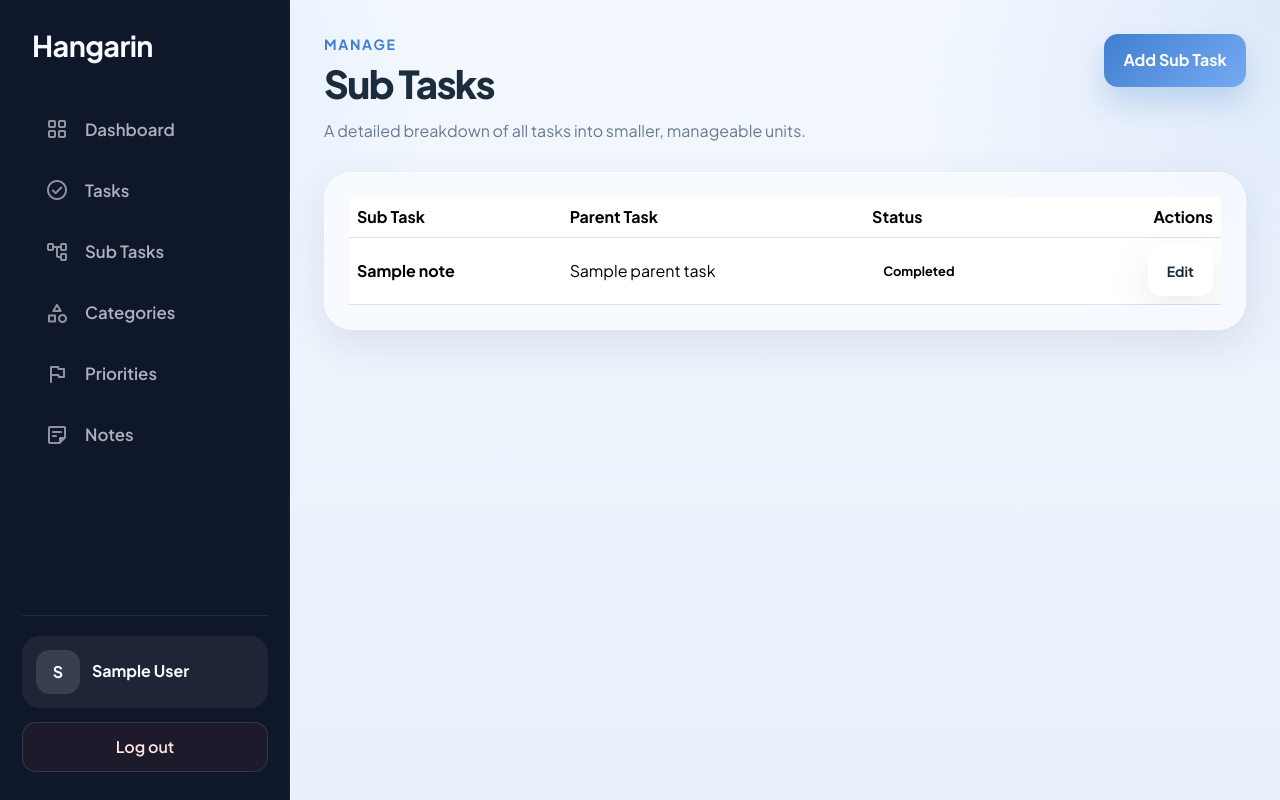
After one commit to OregelaVSTD/HANGARIN, a Django app: template todo/templates/tasks/subtask_list.html in a window 1280 px wide. The commit adds this page. Run offline with Django 3.2, Linux system fonts and the light colour scheme; a user stored in the database is signed in; tables that the repository leaves empty hold one stand-in row (values such as "Sample post"); the template is opened without the code that fills it: most values are stand-ins (such as "Sample title", 1, 10 or a date in 2020).

Commit message:
Expand sidebar with Sub Tasks, Categories, Priorities, and Notes; Implement full CRUD functionality and UI polish

```diff
--- a/static/css/hangarin.css
+++ b/static/css/hangarin.css
@@ -47,82 +47,68 @@ body {
     display: flex;
     flex-direction: column;
     justify-content: space-between;
-    background:
-        linear-gradient(180deg, rgba(16, 55, 43, 0.98), rgba(27, 73, 58, 0.96)),
-        #15382d;
+    background: #0f172a; /* Deep Navy */
     color: #f8fbff;
     box-shadow: inset -1px 0 0 rgba(255, 255, 255, 0.05);
 }
 
 .brand-block {
-    display: grid;
-    grid-template-columns: 56px 1fr;
-    gap: 14px;
+    display: flex;
     align-items: center;
-    margin-bottom: 30px;
+    gap: 12px;
+    margin-bottom: 40px;
+    padding-left: 10px;
     color: inherit;
 }
 
 .brand-mark {
-    width: 56px;
-    height: 56px;
-    display: grid;
-    place-items: center;
-    border-radius: 18px;
-    background: linear-gradient(145deg, #4d8d73, #86b49f);
-    font-size: 1.4rem;
-    font-weight: 800;
-    box-shadow: 0 12px 24px rgba(77, 141, 115, 0.28);
-}
-
-.brand-eyebrow,
-.brand-subtitle,
-.sidebar-section-label,
-.profile-role {
-    margin: 0;
-    color: rgba(232, 240, 255, 0.68);
-}
-
-.brand-eyebrow,
-.sidebar-section-label {
-    font-size: 0.78rem;
-    font-weight: 700;
-    text-transform: uppercase;
-    letter-spacing: 0.12em;
+    display: none; /* Hide H mark to match image better */
 }
 
 .brand-title {
-    margin: 2px 0 4px;
-    font-size: 1.45rem;
-    font-weight: 800;
-}
-
-.brand-subtitle,
-.profile-role {
-    font-size: 0.92rem;
+    margin: 0;
+    font-size: 1.8rem;
+    font-weight: 700;
+    letter-spacing: -0.02em;
 }
 
 .sidebar-section-label {
-    margin-bottom: 12px;
+    display: none; /* Hide label to match image */
 }
 
 .app-nav {
-    gap: 10px;
+    gap: 8px;
 }
 
 .app-nav .nav-link {
-    padding: 14px 16px;
+    display: flex;
+    align-items: center;
+    gap: 16px;
+    padding: 14px 20px;
     border-radius: 16px;
-    color: rgba(241, 245, 255, 0.86);
+    color: rgba(241, 245, 255, 0.7);
     font-weight: 600;
-    transition: all 0.18s ease;
+    font-size: 1.05rem;
+    transition: all 0.2s ease;
+    border-left: 3px solid transparent;
 }
 
-.app-nav .nav-link:hover,
+.app-nav .nav-link .material-symbols-rounded {
+    font-size: 24px;
+    opacity: 0.8;
+}
+
+.app-nav .nav-link:hover {
+    color: #fff;
+    background: rgba(255, 255, 255, 0.05);
+}
+
 .app-nav .nav-link.active {
     color: #fff;
     background: rgba(255, 255, 255, 0.1);
-    box-shadow: inset 0 0 0 1px rgba(255, 255, 255, 0.06);
+    backdrop-filter: blur(10px);
+    border-left: 3px solid #fff;
+    box-shadow: 0 4px 15px rgba(0, 0, 0, 0.1);
 }
 
 .sidebar-footer {
--- a/todo/templates/base.html
+++ b/todo/templates/base.html
@@ -8,6 +8,7 @@
     <link rel="preconnect" href="https://fonts.googleapis.com">
     <link rel="preconnect" href="https://fonts.gstatic.com" crossorigin>
     <link href="https://fonts.googleapis.com/css2?family=Plus+Jakarta+Sans:wght@400;500;600;700;800&display=swap" rel="stylesheet">
+    <link rel="stylesheet" href="https://fonts.googleapis.com/css2?family=Material+Symbols+Rounded:opsz,wght,FILL,GRAD@24,400,0,0" />
     <link href="https://cdn.jsdelivr.net/npm/bootstrap@5.3.2/dist/css/bootstrap.min.css" rel="stylesheet">
     <link href="{% static 'css/hangarin.css' %}" rel="stylesheet">
     {% block extra_head %}{% endblock %}
@@ -28,13 +29,28 @@
                 <div class="sidebar-section-label">Navigation</div>
                 <nav class="nav flex-column app-nav">
                     <a href="{% url 'dashboard' %}" class="nav-link {% if request.resolver_match.url_name == 'dashboard' %}active{% endif %}">
+                        <span class="material-symbols-rounded">grid_view</span>
                         Dashboard
                     </a>
-                    <a href="{% url 'task_list' %}" class="nav-link {% if 'tasks' in request.path %}active{% endif %}">
+                    <a href="{% url 'task_list' %}" class="nav-link {% if request.resolver_match.url_name == 'task_list' %}active{% endif %}">
+                        <span class="material-symbols-rounded">check_circle</span>
                         Tasks
                     </a>
-                    <a href="{% url 'create_task' %}" class="nav-link {% if request.resolver_match.url_name == 'create_task' %}active{% endif %}">
-                        New Task
+                    <a href="{% url 'subtask_list' %}" class="nav-link {% if request.resolver_match.url_name == 'subtask_list' %}active{% endif %}">
+                        <span class="material-symbols-rounded">account_tree</span>
+                        Sub Tasks
+                    </a>
+                    <a href="{% url 'category_list' %}" class="nav-link {% if request.resolver_match.url_name == 'category_list' %}active{% endif %}">
+                        <span class="material-symbols-rounded">category</span>
+                        Categories
+                    </a>
+                    <a href="{% url 'priority_list' %}" class="nav-link {% if request.resolver_match.url_name == 'priority_list' %}active{% endif %}">
+                        <span class="material-symbols-rounded">flag</span>
+                        Priorities
+                    </a>
+                    <a href="{% url 'note_list' %}" class="nav-link {% if request.resolver_match.url_name == 'note_list' %}active{% endif %}">
+                        <span class="material-symbols-rounded">sticky_note_2</span>
+                        Notes
                     </a>
                 </nav>
             </div>
--- /dev/null
+++ b/todo/templates/tasks/subtask_list.html
@@ -0,0 +1,71 @@
+{% extends "base.html" %}
+
+{% block content %}
+<div class="page-header">
+    <div>
+        <p class="page-kicker">Manage</p>
+        <h1>Sub Tasks</h1>
+        <p class="page-subtitle">A detailed breakdown of all tasks into smaller, manageable units.</p>
+    </div>
+    <div class="page-actions">
+        <a href="{% url 'subtask_create' %}" class="btn btn-primary-soft">Add Sub Task</a>
+    </div>
+</div>
+
+<div class="surface-card panel-card">
+    <div class="table-responsive">
+        <table class="table table-hover align-middle mb-0">
+            <thead>
+                <tr>
+                    <th>Sub Task</th>
+                    <th>Parent Task</th>
+                    <th>Status</th>
+                    <th class="text-end">Actions</th>
+                </tr>
+            </thead>
+            <tbody>
+                {% for subtask in page_obj %}
+                <tr>
+                    <td>
+                        <span class="fw-bold">{{ subtask.title }}</span>
+                    </td>
+                    <td>
+                        <span class="text-soft">{{ subtask.parent_task.title }}</span>
+                    </td>
+                    <td>
+                        <span class="status-pill status-{{ subtask.status|lower|cut:' ' }}">
+                            {{ subtask.status }}
+                        </span>
+                    </td>
+                    <td class="text-end">
+                        <a href="{% url 'subtask_edit' subtask.pk %}" class="btn btn-sm btn-soft">Edit</a>
+                    </td>
+                </tr>
+                {% empty %}
+                <tr>
+                    <td colspan="4" class="text-center py-4">No sub tasks found.</td>
+                </tr>
+                {% endfor %}
+            </tbody>
+        </table>
+    </div>
+
+    {% if page_obj.has_other_pages %}
+    <div class="pagination-wrap">
+        <nav aria-label="Page navigation">
+            <ul class="pagination justify-content-center">
+                {% if page_obj.has_previous %}
+                <li class="page-item"><a class="page-link" href="?page={{ page_obj.previous_page_number }}">Previous</a></li>
+                {% endif %}
+
+                <li class="page-item active"><span class="page-link">{{ page_obj.number }}</span></li>
+
+                {% if page_obj.has_next %}
+                <li class="page-item"><a class="page-link" href="?page={{ page_obj.next_page_number }}">Next</a></li>
+                {% endif %}
+            </ul>
+        </nav>
+    </div>
+    {% endif %}
+</div>
+{% endblock %}
```
Also changed, not shown: todo/forms.py (+47 -3 lines), todo/templates/tasks/category_list.html (added, +38 -0 lines), todo/templates/tasks/form.html (added, +50 -0 lines), todo/templates/tasks/note_list.html (added, +58 -0 lines), todo/templates/tasks/priority_list.html (added, +38 -0 lines), todo/urls.py (+15 -0 lines), todo/views.py (+161 -2 lines), README.md (added).
